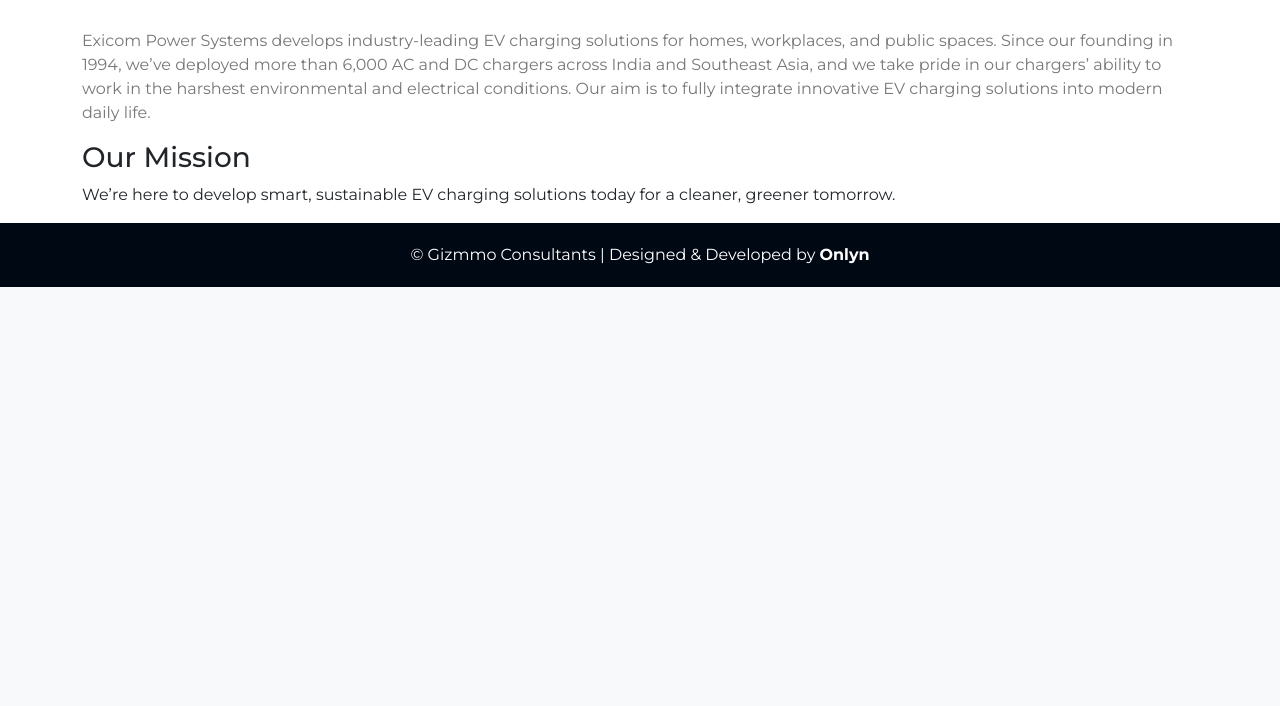
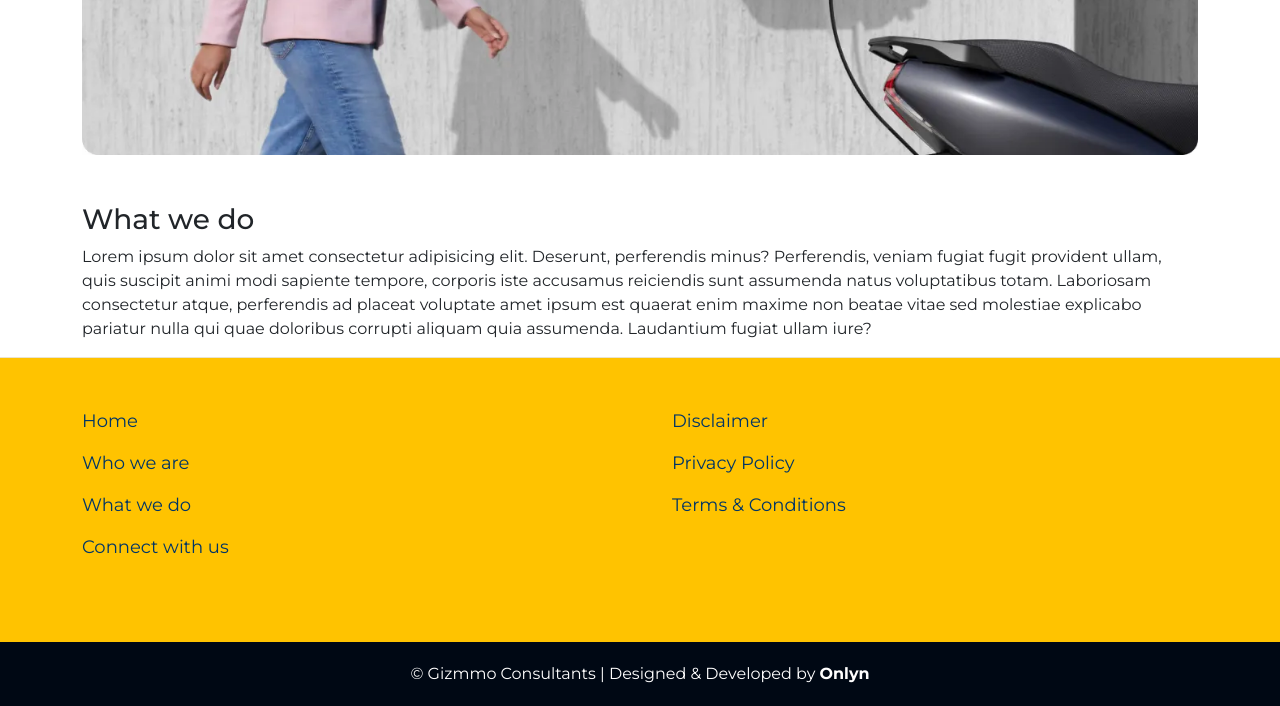
Before and after one commit to sidmrlazy/gizmmoconsultantsweb, a PHP site: page / in a window 1280 px wide. Shown: the part 3455-4161 px from the top of the page. Before the commit the page ends 3742 px from the top, so only its background shows below. Run offline with PHP 8.4, Linux system fonts and the light colour scheme.

Commit message:
new file:   assets/images/homepage-banner-2.webp modified:   assets/images/logo.webp modified:   assets/styles.css modified:   components/homepage-section-3.php new file:   components/homepage-section-4.php modified:   includes/footer.php modified:   index.php

```diff
--- a/assets/styles.css
+++ b/assets/styles.css
@@ -12,6 +12,10 @@
 }
 
 /* ========== NAVBAR ==========  */
+.navbar {
+  background-color: #fff !important;
+  padding: 20px !important;
+}
 .navbar-brand {
   max-width: 8% !important;
 }
@@ -151,6 +155,14 @@
   margin-bottom: 30px;
 }
 
+/* ========== HOMEPAGE BANNER SECTION 3 ==========  */
+.homepage-section-img-container {
+  max-width: 100%;
+}
+.homepage-section-img-container img {
+  width: 100%;
+}
+
 /* ========== WHO WE ARE ==========  */
 .who-we-are-section {
   margin-bottom: 30px;
@@ -179,6 +191,32 @@
   width: 100%;
   border-radius: 10px;
 }
+/* ========== FOOTER ==========  */
+.footer {
+  width: 100%;
+  border-top: 1px solid #e7e7e7e7;
+  display: flex;
+  justify-content: center;
+  align-items: flex-start;
+  padding: 50px;
+  background-color: #ffc300;
+}
+.footer-menu {
+  flex: 1;
+}
+.footer li {
+  list-style: none;
+  margin-bottom: 15px;
+}
+.footer a {
+  text-decoration: none;
+  color: #003566;
+  font-size: 18px;
+}
+.footer a:hover {
+  font-weight: 500;
+  transition: 0.3s all ease-in-out;
+}
 
 /* ========== DEVELOPER FOOTER ==========  */
 .developer-footer {
@@ -206,11 +244,24 @@
 @media only screen and (max-width: 768px) {
   /* ========== NAVBAR ==========  */
   .navbar-brand {
-    max-width: 15% !important;
+    max-width: 35% !important;
   }
   .navbar-brand img {
-    max-width: 100% !important;
     width: 100%;
     height: auto;
   }
+
+  /* ========== HOMEPAGE BANNER SECTION 1 ==========  */
+  .hompage-section-1 {
+    flex-direction: column;
+  }
+  .hompage-section-1-img {
+    max-width: 100%;
+    display: flex;
+    justify-content: center;
+  }
+  .hompage-section-1-img img {
+    width: 80%;
+    margin-bottom: 20px;
+  }
 }
--- a/components/homepage-section-3.php
+++ b/components/homepage-section-3.php
@@ -1,24 +1,17 @@
-<div id="who-we-are" class="container">
+<div class="container mb-5">
     <div class="who-we-are-section">
         <h3>EXICOM</h3>
         <p>Powering the shift to electric with best-in-class charging</p>
     </div>
 
     <div class="who-we-are-banner-container">
-        <img src="assets/images/who-we-are-banner.svg" alt="">
+        <img src="assets/images/who-we-are-banner.webp" alt="">
     </div>
 
     <p class="who-we-are-txt">
-        Exicom Power Systems develops industry-leading EV charging solutions for homes, workplaces, and public spaces.
-        Since our founding in 1994, we’ve deployed more than 6,000 AC and DC chargers across India and Southeast Asia,
-        and we take pride in our chargers’ ability to work in the harshest environmental and electrical conditions. Our
-        aim is to fully integrate innovative EV charging solutions into modern daily life.
+        Founded in 1994, Exicom Tele Systems Pvt. Ltd. is a company which operates in 3 key business areas around
+        vertical markets of telecom, storage and green mobility. We are a vertically integrated company with over 20
+        years of experience in designing, engineering and manufacturing products and solutions for needs of today and
+        future.
     </p>
 </div>
-
-<div class="container">
-    <h3>Our Mission</h3>
-    <p>We’re here to develop smart, sustainable EV charging solutions today for a cleaner, greener tomorrow.</p>
-
-
-</div>
--- /dev/null
+++ b/components/homepage-section-4.php
@@ -0,0 +1,11 @@
+<div class="container mb-5 homepage-section-img-container">
+    <img src="assets/images/homepage-banner-2.webp" alt="">
+</div>
+<div class="container">
+    <h3>What we do</h3>
+    <p>Lorem ipsum dolor sit amet consectetur adipisicing elit. Deserunt, perferendis minus? Perferendis, veniam fugiat
+        fugit provident ullam, quis suscipit animi modi sapiente tempore, corporis iste accusamus reiciendis sunt
+        assumenda natus voluptatibus totam. Laboriosam consectetur atque, perferendis ad placeat voluptate amet ipsum
+        est quaerat enim maxime non beatae vitae sed molestiae explicabo pariatur nulla qui quae doloribus corrupti
+        aliquam quia assumenda. Laudantium fugiat ullam iure?</p>
+</div>
--- a/includes/footer.php
+++ b/includes/footer.php
@@ -1,3 +1,17 @@
+<div class="footer">
+    <ul class="footer-menu">
+        <li><a href="#">Home</a></li>
+        <li><a href="#">Who we are</a></li>
+        <li><a href="#">What we do</a></li>
+        <li><a href="#">Connect with us</a></li>
+    </ul>
+    <ul class="footer-menu">
+        <li><a href="#">Disclaimer</a></li>
+        <li><a href="#">Privacy Policy</a></li>
+        <li><a href="#">Terms & Conditions</a></li>
+    </ul>
+</div>
+
 <div class="developer-footer">
     <p>&#169; Gizmmo Consultants | Designed & Developed by <a href="https://onlynus.com" target="_blank"
             rel="noopener noreferrer"> Onlyn</a></p>
--- a/index.php
+++ b/index.php
@@ -4,4 +4,5 @@
 <?php include('components/homepage-section-1.php') ?>
 <?php include('components/homepage-section-2.php') ?>
 <?php include('components/homepage-section-3.php') ?>
+<?php include('components/homepage-section-4.php') ?>
 <?php include('includes/footer.php') ?>
```
Also changed, not shown: assets/images/homepage-banner-2.webp (added), assets/images/logo.webp.
